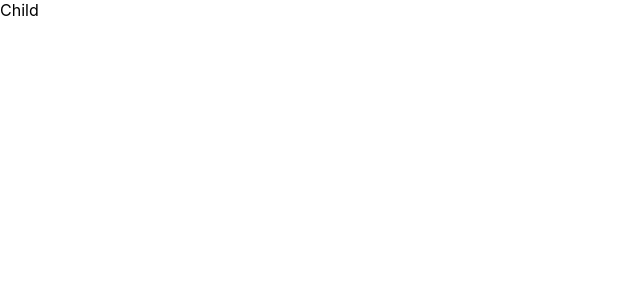
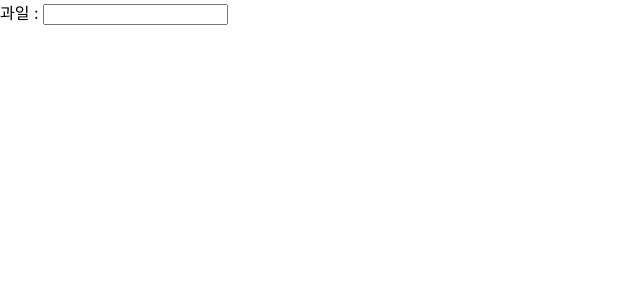
Before and after one commit to choidami5126/React_Practice, a React (Create React App) app in the folder React/week-1/: page / in a window 1280 px wide. Shown: the top 300 px of the page, without its empty margins (0-640 px from the left). Built offline with nearby package versions, Linux system fonts and the light colour scheme.

Commit message:
1-12 학습

```diff
--- a/React/week-1/src/App.jsx
+++ b/React/week-1/src/App.jsx
@@ -1,10 +1,30 @@
-import React from 'react'
-import Child from 'Child';
+import React, { useState } from 'react'
 
 function App() {
-  const name = 'test';
-  return <Child name = {name}>
-    이름
-    </Child>;
+  // state를 쓰는 목적은 UI를 바꾸기 위해서다!
+  // hook
+  // const [state, serState] = useState('initial value');
+  // const [count, setCount] = useState(0);
+  // const [todolist, setTodolist] = useState([]);
+  // useState, useEffect, useContext, useMemo 등등의 Hook이 있음
+  // useDispatch, useSele, ...
+  // const [name, setName] = useState('최다현');
+  const [fruit, setFruit] = useState('')
+
+  return (
+    <div>
+      과일 : {''}
+      <input
+        value={fruit}
+        onChange={function (event) {
+          // console.log(event.target.value);
+          setFruit(event.target.value);
+        }}
+      />
+      <br /> <br />
+      {fruit}
+    </div>
+  );
 }
+
 export default App
```
